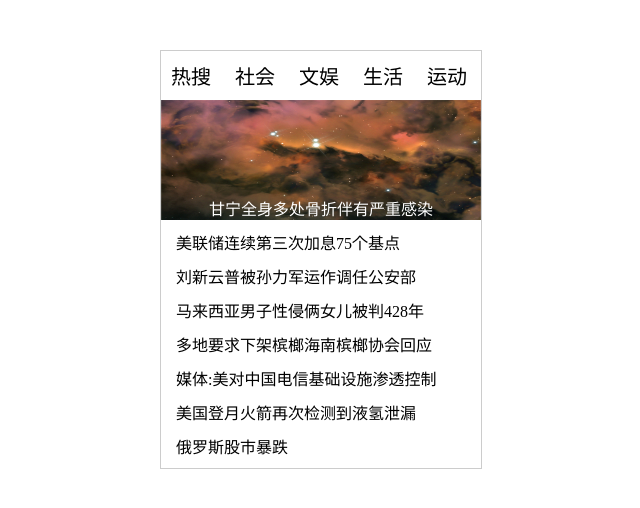
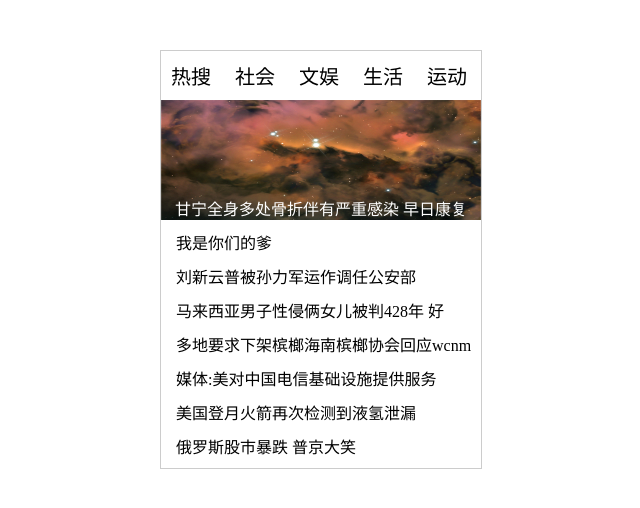
Before and after one commit to xiaosongq/git-mall, a plain HTML site: page cc.html in a window 1280 px wide. Shown: the whole page, without its empty margins (319-959 px from the left). Drawn offline with Linux system fonts and the light colour scheme.

Commit message:
person版本5

```diff
--- a/cc.html
+++ b/cc.html
@@ -59,16 +59,16 @@
     </ul>
     <div class="containImg">
       <img src="./10523T0F-2.jpg">
-      <p>甘宁全身多处骨折伴有严重感染</p>
+      <p>甘宁全身多处骨折伴有严重感染 早日康复</p>
     </div>
     <ul class="biaoti">
-      <li>美联储连续第三次加息75个基点</li>
+      <li>我是你们的爹</li>
       <li>刘新云普被孙力军运作调任公安部</li>
-      <li>马来西亚男子性侵俩女儿被判428年</li>
-      <li>多地要求下架槟榔海南槟榔协会回应</li>
-      <li>媒体:美对中国电信基础设施渗透控制</li>
+      <li>马来西亚男子性侵俩女儿被判428年 好</li>
+      <li>多地要求下架槟榔海南槟榔协会回应wcnm</li>
+      <li>媒体:美对中国电信基础设施提供服务</li>
       <li>美国登月火箭再次检测到液氢泄漏</li>
-      <li>俄罗斯股市暴跌</li>
+      <li>俄罗斯股市暴跌 普京大笑</li>
     </ul>
   </div>
 </body>
```
